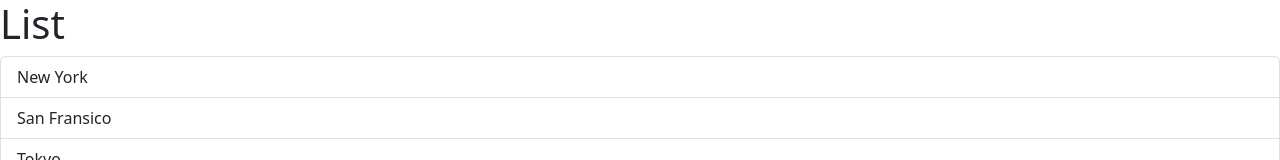
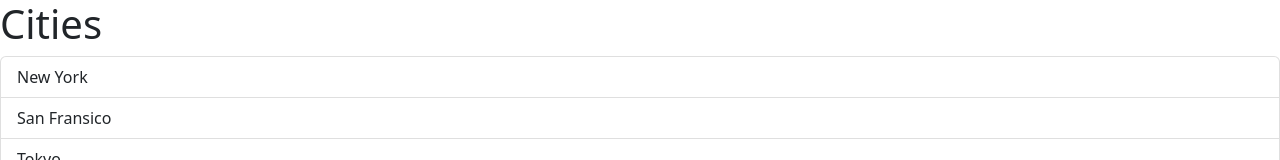
Before and after one commit to thinkGrow/react-tutorial, a React (Vite) app: page / in a window 1280 px wide. Shown: the top 160 px of the page. Built offline with nearby package versions, Linux system fonts and the light colour scheme.

Commit message:
Pass Data via Props

```diff
--- a/src/App.tsx
+++ b/src/App.tsx
@@ -1,11 +1,14 @@
 // import Message from './Message'
 import ListGroup from "./components/ListGroup";
 
-
-function App()
-{
-  return <div> <ListGroup/> </div>
-
+function App() {
+  let items = ["New York", "San Fransico", "Tokyo", "London", "Paris"];
+  return (
+    <div>
+      {" "}
+      <ListGroup items = {items} heading="Cities" />
+    </div>
+  );
 }
 
 export default App;
--- a/src/components/ListGroup.tsx
+++ b/src/components/ListGroup.tsx
@@ -1,8 +1,13 @@
 // import { MouseEvent } from "react";
 import { useState } from "react";
+import { jsx } from "react/jsx-runtime";
 
-function ListGroup() {
-  let items = ["New York", "San Fransico", "Tokyo", "London", "Paris"];
+interface Props {
+  items: string[];
+  heading: string;
+}
+
+function ListGroup({ items, heading }: Props) {
   // items = [];
   const [selectedIndex, setSelectedIndex] = useState(-1);
 
@@ -12,7 +17,7 @@ function ListGroup() {
   return (
     // wrapped in fragment
     <>
-      <h1>List</h1>
+      <h1>{heading}</h1>
       {items.length === 0 && <p>No Item Found</p>}
       <ul className="list-group">
         {items.map((item, index) => (
```
